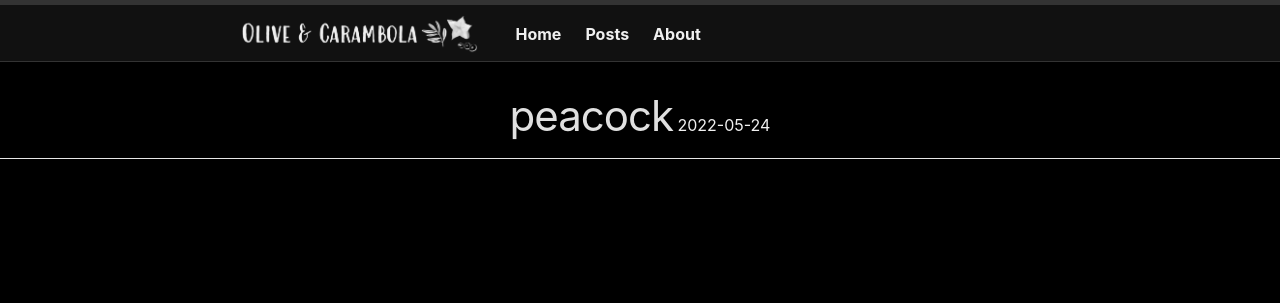
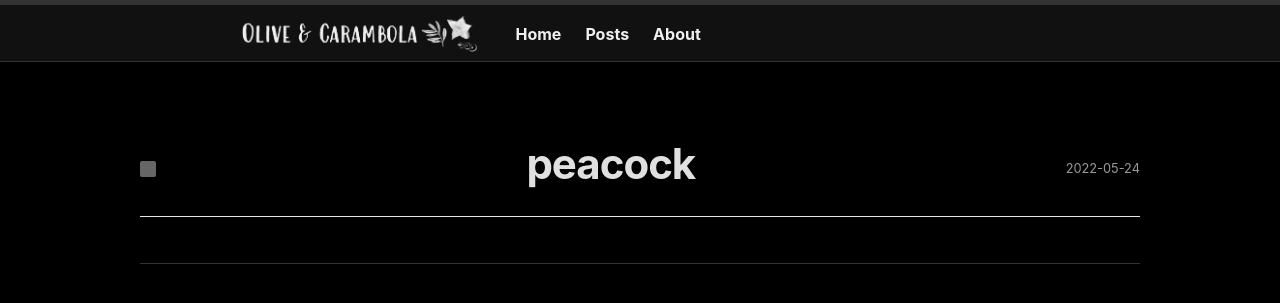
Before and after one commit to olivecarambola/coda, a Jekyll site: the page built from titles.md, in a window 1280 px wide. Shown: the top 303 px of the page. Built offline with Jekyll 4.4.1, drawn with Linux system fonts in a browser that asks for light colours.

Commit message:
Update style.scss

```diff
--- a/assets/css/style.scss
+++ b/assets/css/style.scss
@@ -107,3 +107,52 @@ h1, h2, h3, h4, h5, h6 {
 .secondary-menu a:hover {
   color: #66ccff;
 }
+
+.titles-wrapper {
+  max-width: 1000px;
+  margin: 2rem auto;
+  padding: 0 1rem;
+}
+
+.post-entry {
+  border-bottom: 1px solid #333;
+  padding: 1rem 0;
+}
+
+.post-header {
+  display: flex;
+  align-items: center;
+  cursor: pointer;
+  gap: 1rem;
+}
+
+.expand-button {
+  width: 1rem;
+  height: 1rem;
+  background-color: #666;
+  border-radius: 2px;
+  display: inline-block;
+}
+
+.post-title {
+  font-weight: bold;
+  flex-grow: 1;
+}
+
+.post-date {
+  font-size: 0.8rem;
+  color: #999;
+}
+
+.post-body {
+  margin-top: 1rem;
+  font-size: 0.9rem;
+  line-height: 1.5;
+}
+
+.permalink a {
+  display: inline-block;
+  margin-top: 1rem;
+  font-size: 0.8rem;
+  color: #66ccff;
+}
```
